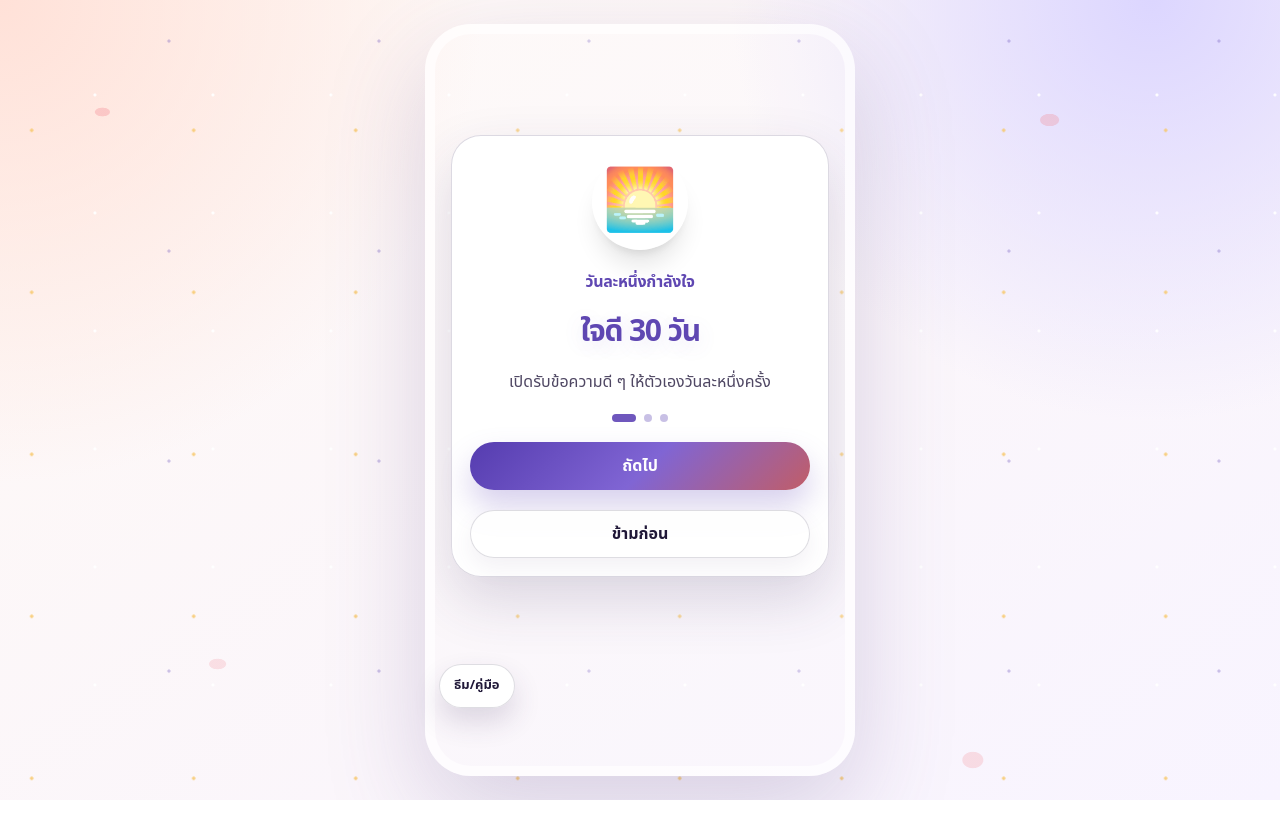
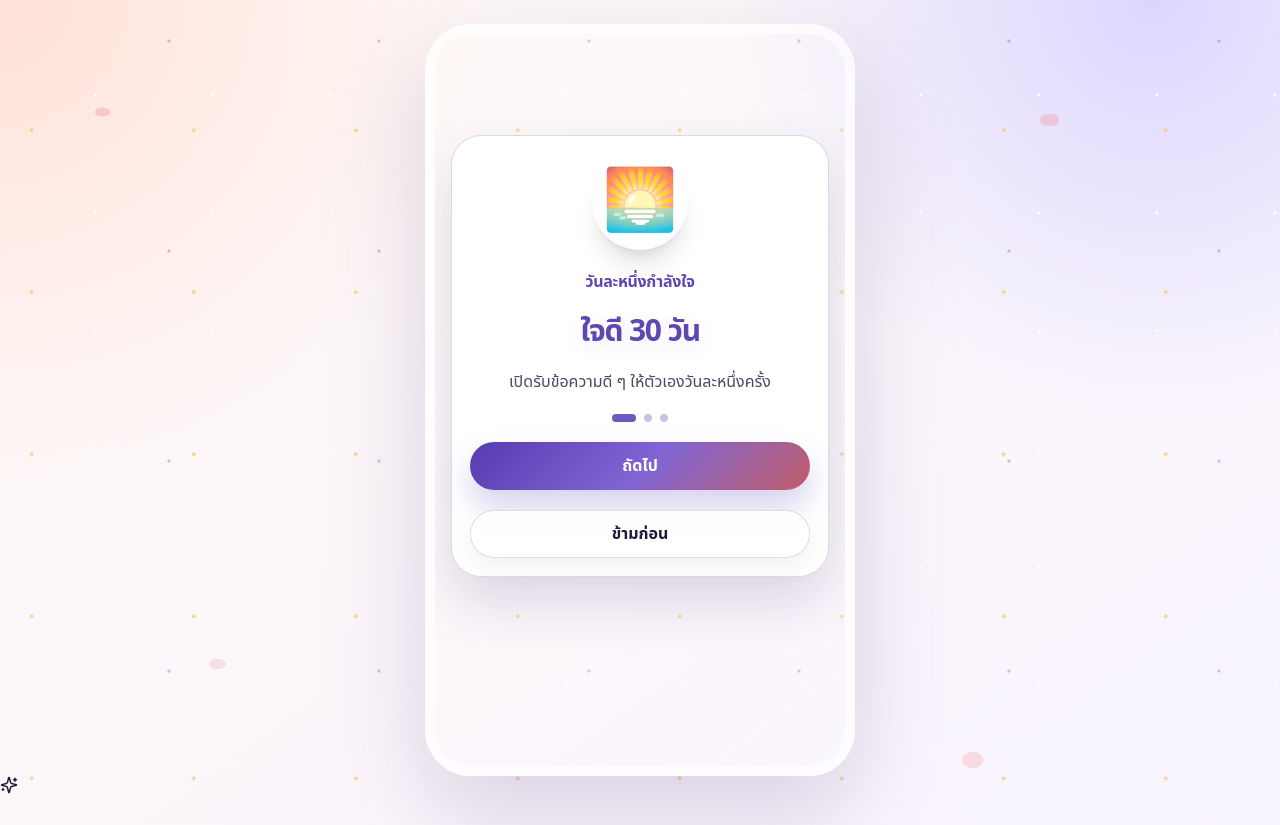
Before and after one commit to Riptwosec-collab/Jaidee-30-day, a Next.js app: page / in a window 1280 px wide. Before the commit the page ends 800 px from the top, so only its background shows below. Built offline with nearby package versions, Linux system fonts and the light colour scheme.

Commit message:
Convert theme selector to cycle button

```diff
--- a/src/app/ThemeBridge.tsx
+++ b/src/app/ThemeBridge.tsx
@@ -1,26 +1,24 @@
 "use client";
 
-import Link from "next/link";
+import { Moon, Sparkles, Sun, Sunrise, Sunset } from "lucide-react";
 import { useEffect, useState } from "react";
-import { getTimeTheme } from "@/lib/dates";
+import { getNextTheme, getThemeLabel, getTimeTheme, type DisplayTheme } from "@/lib/dates";
 import { STORAGE_KEYS, type ThemeMode } from "@/lib/storage";
 
-const themeOptions: Array<{ value: ThemeMode; label: string; note: string }> = [
-  { value: "classic", label: "ธีมดั้งเดิม", note: "โทนอุ่นอ่านชัด" },
-  { value: "auto", label: "อัตโนมัติ", note: "เปลี่ยนตามเวลา" },
-  { value: "morning", label: "เช้า", note: "ครีมสว่าง" },
-  { value: "day", label: "กลางวัน", note: "ฟ้าอ่อน" },
-  { value: "evening", label: "เย็น", note: "พีชอบอุ่น" },
-  { value: "night", label: "กลางคืน", note: "ม่วงเข้ม" },
-];
+function normalizeTheme(value: unknown): ThemeMode {
+  if (value === "classic" || value === "auto" || value === "morning" || value === "day" || value === "evening" || value === "night") {
+    return value;
+  }
+  return "classic";
+}
 
 function readStoredTheme(): ThemeMode {
   if (typeof window === "undefined") return "classic";
   try {
     const raw = window.localStorage.getItem(STORAGE_KEYS.settings);
     if (!raw) return "classic";
-    const parsed = JSON.parse(raw) as { themeMode?: ThemeMode };
-    return parsed.themeMode ?? "classic";
+    const parsed = JSON.parse(raw) as { themeMode?: unknown };
+    return normalizeTheme(parsed.themeMode);
   } catch {
     return "classic";
   }
@@ -37,15 +35,26 @@
   }
 }
 
+function resolveTheme(themeMode: ThemeMode): DisplayTheme {
+  return themeMode === "auto" ? getTimeTheme() : themeMode;
+}
+
 function applyTheme(themeMode: ThemeMode) {
   if (typeof document === "undefined") return;
-  const resolved = themeMode === "auto" ? getTimeTheme() : themeMode;
-  document.body.dataset.theme = resolved;
+  document.body.dataset.theme = resolveTheme(themeMode);
+}
+
+function ThemeIcon({ theme }: { theme: DisplayTheme }) {
+  if (theme === "classic") return <Sparkles size={18} />;
+  if (theme === "morning") return <Sunrise size={18} />;
+  if (theme === "day") return <Sun size={18} />;
+  if (theme === "evening") return <Sunset size={18} />;
+  return <Moon size={18} />;
 }
 
 export default function ThemeBridge() {
-  const [open, setOpen] = useState(false);
   const [themeMode, setThemeMode] = useState<ThemeMode>("classic");
+  const [toast, setToast] = useState("");
 
   useEffect(() => {
     const stored = readStoredTheme();
@@ -53,46 +62,25 @@
     applyTheme(stored);
   }, []);
 
-  function chooseTheme(nextTheme: ThemeMode) {
+  function cycleTheme() {
+    const nextTheme = getNextTheme(resolveTheme(themeMode)) as ThemeMode;
     setThemeMode(nextTheme);
     writeStoredTheme(nextTheme);
     applyTheme(nextTheme);
+    setToast(`เปลี่ยนเป็น ${getThemeLabel(nextTheme)}`);
+    window.setTimeout(() => setToast(""), 1400);
   }
 
+  const resolvedTheme = resolveTheme(themeMode);
+
   return (
-    <div className="theme-bridge" aria-label="ตัวช่วยธีมและคู่มือ">
-      <button className="theme-bridge-button" onClick={() => setOpen((value) => !value)} aria-expanded={open}>
-        ธีม/คู่มือ
-      </button>
-
-      {open && (
-        <section className="theme-bridge-panel">
-          <div className="flex items-start justify-between gap-3">
-            <div>
-              <p className="theme-bridge-kicker">อ่านชัดทุกธีม</p>
-              <h2>เลือกธีม</h2>
-            </div>
-            <button className="theme-bridge-close" onClick={() => setOpen(false)} aria-label="ปิด">×</button>
-          </div>
-
-          <div className="theme-bridge-grid">
-            {themeOptions.map((option) => (
-              <button
-                key={option.value}
-                className={themeMode === option.value ? "active" : ""}
-                onClick={() => chooseTheme(option.value)}
-              >
-                <strong>{option.label}</strong>
-                <small>{option.note}</small>
-              </button>
-            ))}
-          </div>
-
-          <Link className="theme-bridge-guide" href="/guide" onClick={() => setOpen(false)}>
-            เปิดคู่มือการใช้งาน
-          </Link>
-        </section>
-      )}
-    </div>
+    <>
+      <div className="theme-fab-wrap" aria-label="เปลี่ยนธีม">
+        <button className="theme-fab" onClick={cycleTheme} aria-label="เปลี่ยนธีม" title={getThemeLabel(resolvedTheme)}>
+          <ThemeIcon theme={resolvedTheme} />
+        </button>
+      </div>
+      {toast && <div className="theme-fab-toast">{toast}</div>}
+    </>
   );
 }
```
